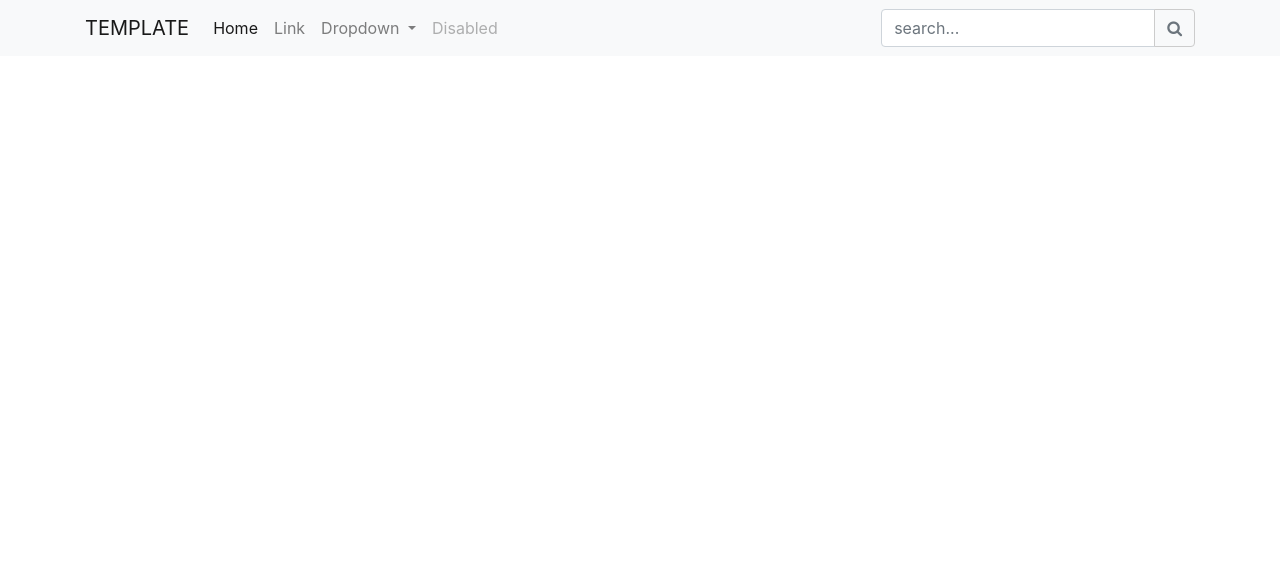
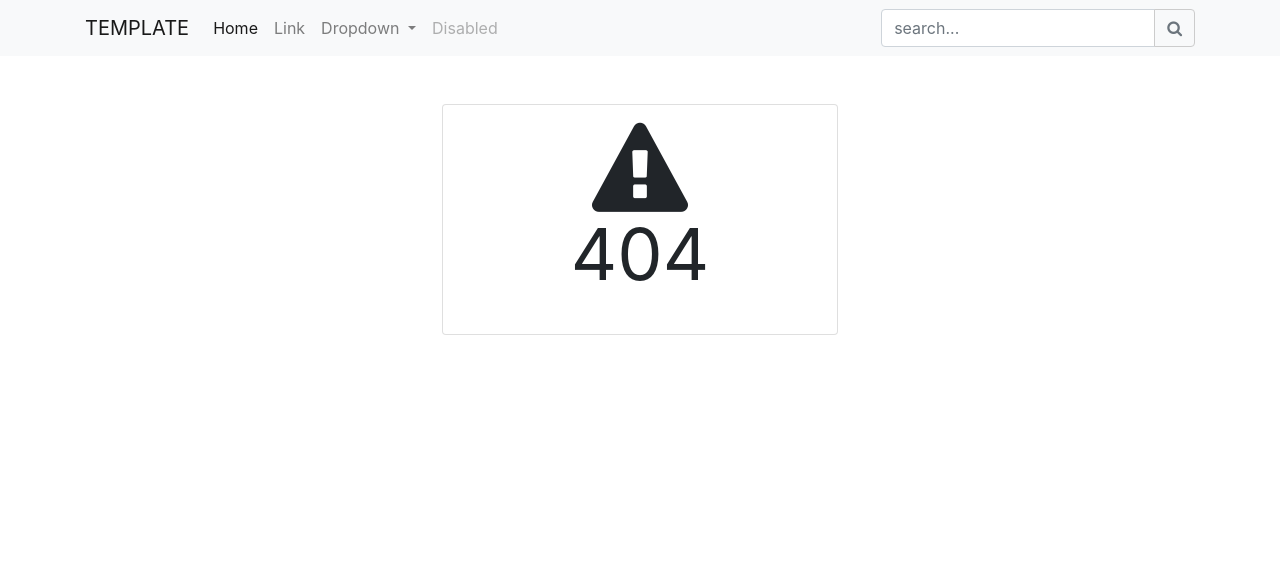
Before and after one commit to an-amin/php-templating-framework, a PHP site: page / in a window 1280 px wide. Shown: the top 575 px of the page. Run offline with PHP 8.4, Linux system fonts and the light colour scheme; some libraries are stand-ins or nearby versions.

Commit message:
404 page

```diff
--- a/template/default/layouts/master.php
+++ b/template/default/layouts/master.php
@@ -10,6 +10,7 @@
 		<!-- Bootstrap CSS -->
 		<link rel="stylesheet" href="<?=url('node_modules/bootstrap/dist/css/bootstrap.min.css');?>">
 		<link rel="stylesheet" href="<?=url('node_modules/font-awesome/css/font-awesome.css');?>">
+		<?=page_specific_css();?>
 		<link rel="stylesheet" href="<?=url('template/default/assets/css/style.css');?>">
 
 		<title><?=CONFIG['app-title'];?></title>
@@ -60,6 +61,10 @@
 			</div>
 		</nav>
 
+		<section id="main">
+			<?=load_view();?>
+		</section>
+
 		<footer class="footer">
 			<div class="container text-center text-muted">
 				<p>
@@ -75,6 +80,7 @@
 		<script src="<?=url('node_modules/jquery/dist/jquery.min.js');?>"></script>
 		<script src="<?=url('node_modules/popper.js/dist/popper.min.js');?>"></script>
 		<script src="<?=url('node_modules/bootstrap/dist/js/bootstrap.min.js');?>"></script>
+		<?=page_specific_js();?>
 		<script src="<?=url('template/default/assets/js/app.js');?>"></script>
 	</body>
 </html>
--- /dev/null
+++ b/template/default/pages/404.php
@@ -0,0 +1,10 @@
+<div class="col-md-4 offset-4">
+	<div class="card mt-5">
+		<div class="card-body">
+			<p class="display-3 text-center">
+				<i class="fa fa-warning fa-lg"></i><br>
+				<b>404</b>
+			</p>
+		</div>
+	</div>
+</div>
```
